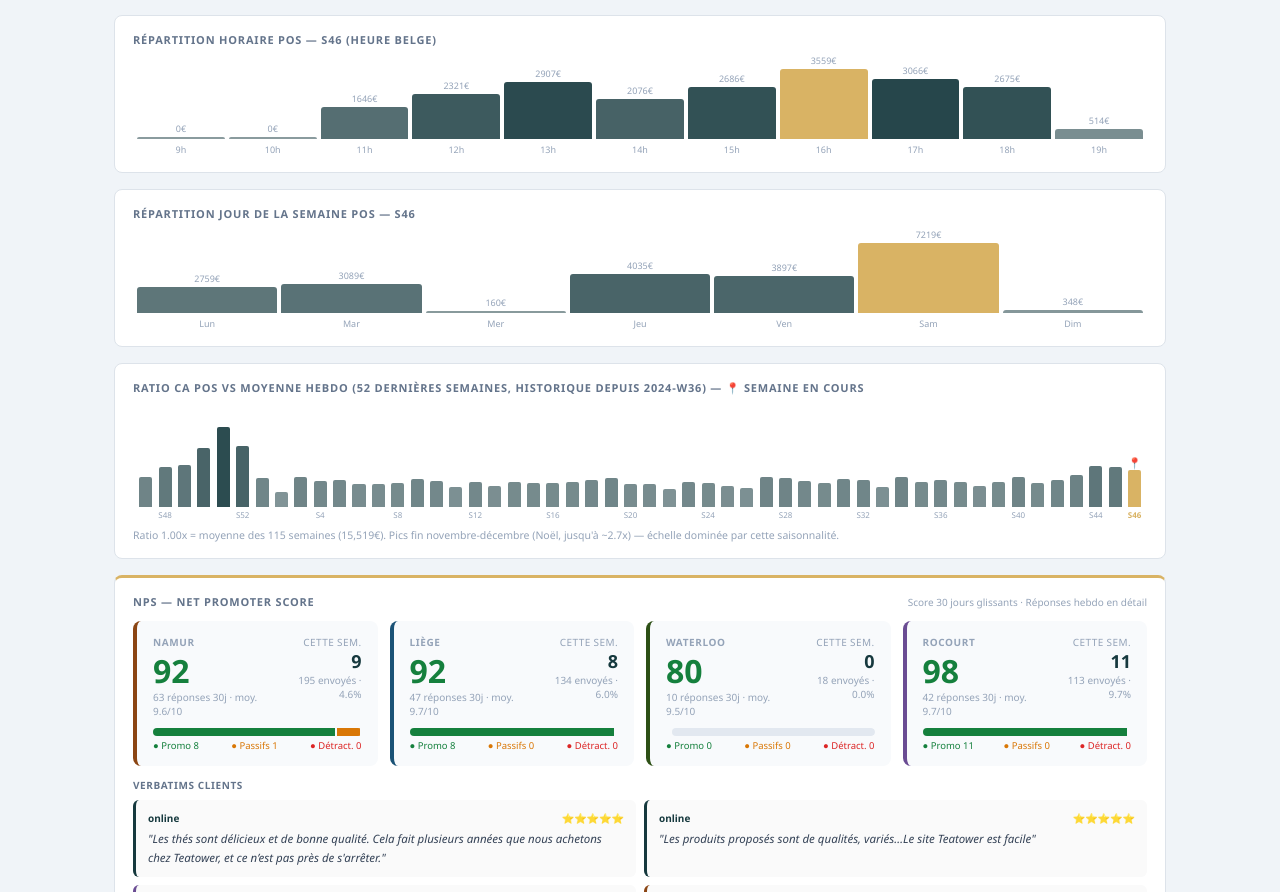
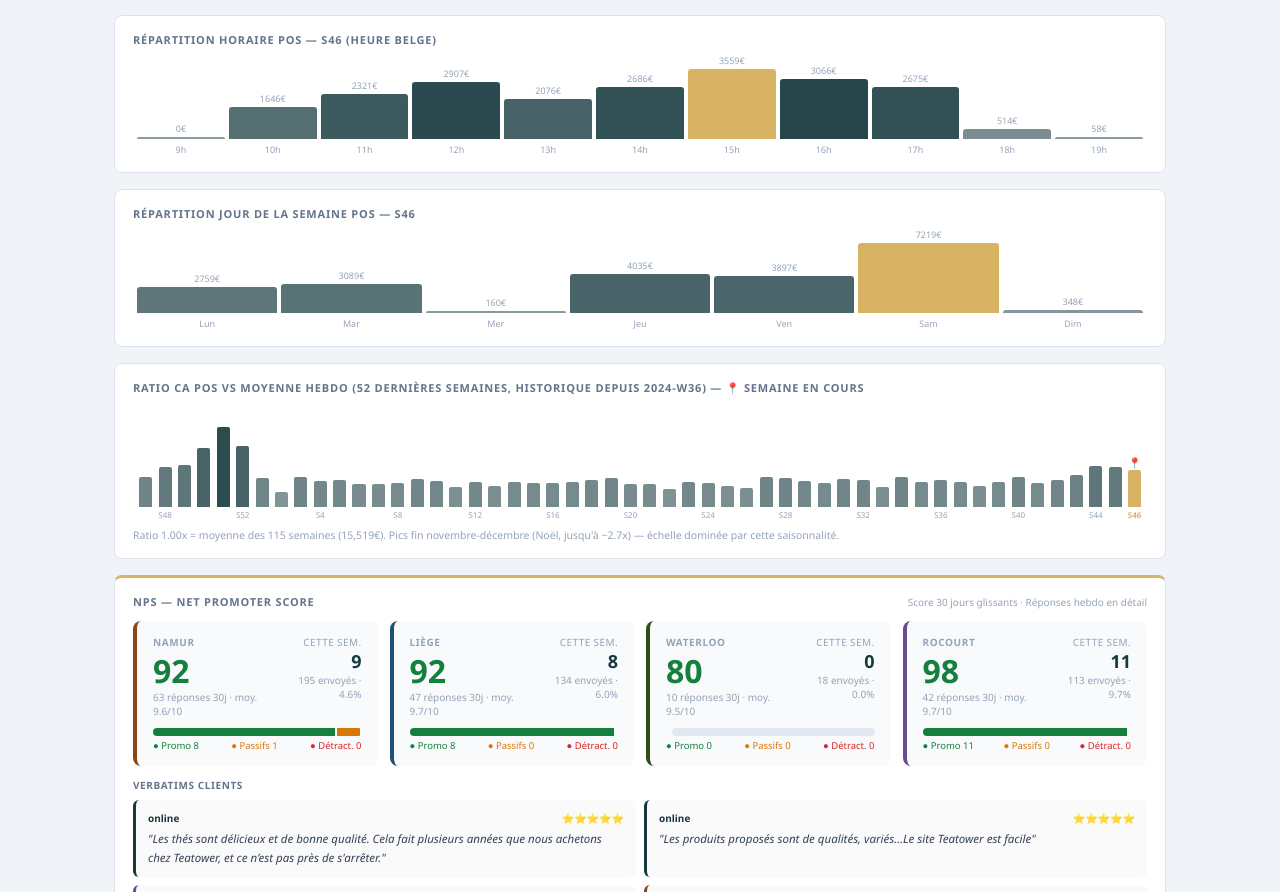
Before and after one commit to vilnagaon/vilnagaon.github.io, a plain HTML site: page weekly-pos-performance-20261115.html in a window 1280 px wide. Shown: the part 1059-1951 px from the top of the page. Drawn offline with Linux system fonts and the light colour scheme.

Commit message:
Weekly POS performance S46 2026

```diff
--- a/weekly-pos-performance-20261115.html
+++ b/weekly-pos-performance-20261115.html
@@ -293,10 +293,6 @@
       <div style="height:2px;width:100%;background:#16393E;border-radius:3px 3px 0 0;opacity:0.50;"></div>
     </div>
     <div style="flex:1;display:flex;flex-direction:column;align-items:center;">
-      <div style="font-size:9px;color:#94a3b8;margin-bottom:2px;">0€</div>
-      <div style="height:2px;width:100%;background:#16393E;border-radius:3px 3px 0 0;opacity:0.50;"></div>
-    </div>
-    <div style="flex:1;display:flex;flex-direction:column;align-items:center;">
       <div style="font-size:9px;color:#94a3b8;margin-bottom:2px;">1646€</div>
       <div style="height:32px;width:100%;background:#16393E;border-radius:3px 3px 0 0;opacity:0.73;"></div>
     </div>
@@ -331,6 +327,10 @@
     <div style="flex:1;display:flex;flex-direction:column;align-items:center;">
       <div style="font-size:9px;color:#94a3b8;margin-bottom:2px;">514€</div>
       <div style="height:10px;width:100%;background:#16393E;border-radius:3px 3px 0 0;opacity:0.57;"></div>
+    </div>
+    <div style="flex:1;display:flex;flex-direction:column;align-items:center;">
+      <div style="font-size:9px;color:#94a3b8;margin-bottom:2px;">58€</div>
+      <div style="height:2px;width:100%;background:#16393E;border-radius:3px 3px 0 0;opacity:0.51;"></div>
     </div></div>
   <div style="display:flex;gap:4px;padding:0 4px;margin-top:4px;"><div style="flex:1;text-align:center;font-size:9px;color:#94a3b8;">9h</div><div style="flex:1;text-align:center;font-size:9px;color:#94a3b8;">10h</div><div style="flex:1;text-align:center;font-size:9px;color:#94a3b8;">11h</div><div style="flex:1;text-align:center;font-size:9px;color:#94a3b8;">12h</div><div style="flex:1;text-align:center;font-size:9px;color:#94a3b8;">13h</div><div style="flex:1;text-align:center;font-size:9px;color:#94a3b8;">14h</div><div style="flex:1;text-align:center;font-size:9px;color:#94a3b8;">15h</div><div style="flex:1;text-align:center;font-size:9px;color:#94a3b8;">16h</div><div style="flex:1;text-align:center;font-size:9px;color:#94a3b8;">17h</div><div style="flex:1;text-align:center;font-size:9px;color:#94a3b8;">18h</div><div style="flex:1;text-align:center;font-size:9px;color:#94a3b8;">19h</div></div>
 </div>
```
